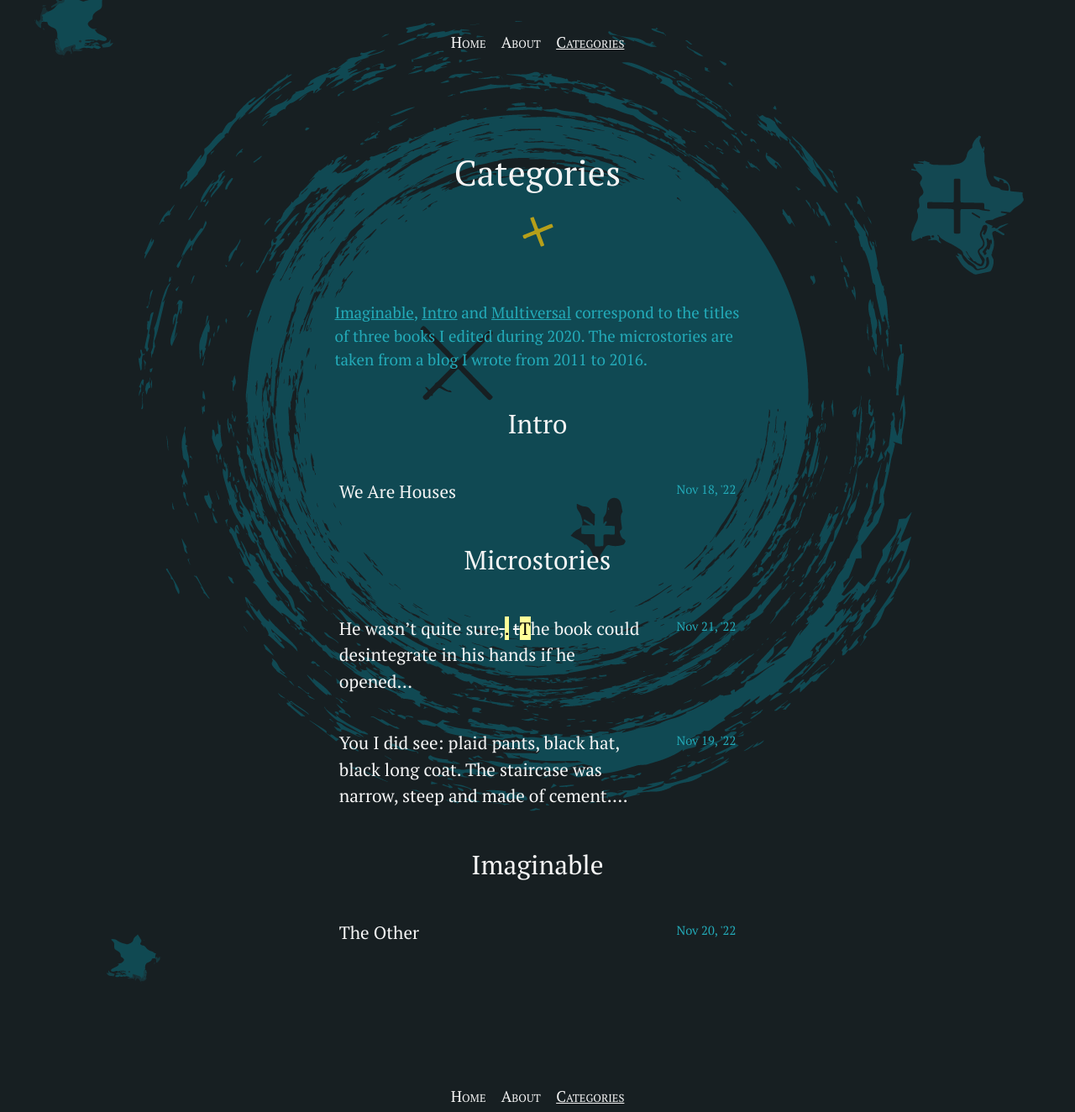
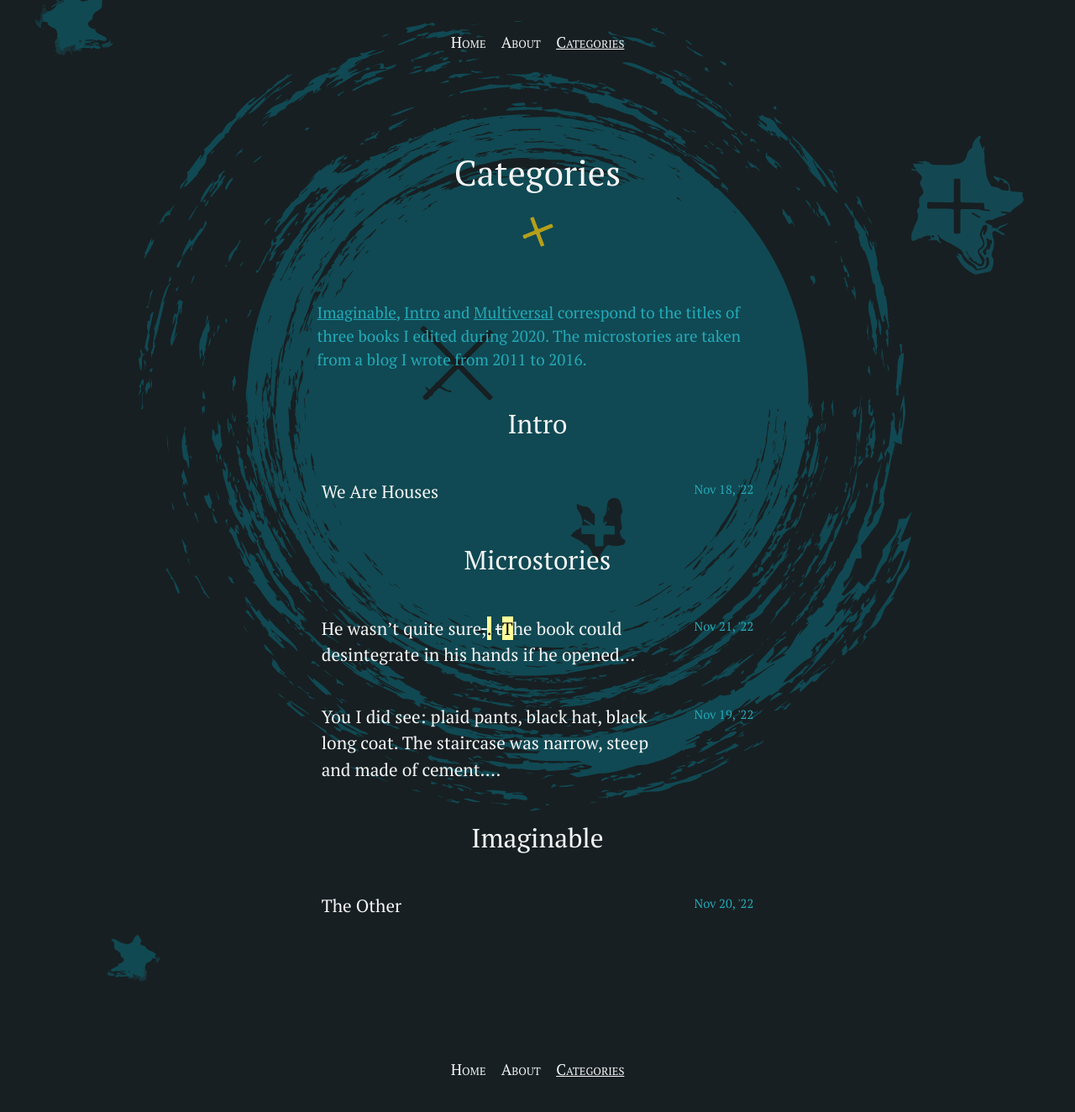
Before and after one commit to silvialohrmann/editorial, a Jekyll site: the page built from categories.html, in a window 1280 px wide. Shown: the whole page at 84% size. Built offline with Jekyll 4.4.1, drawn with Linux system fonts in a browser that asks for light colours; after the commit the page ends 1292 px from its top, so only the background shows below that.

Commit message:
Update _article.scss

```diff
--- a/_sass/_article.scss
+++ b/_sass/_article.scss
@@ -36,7 +36,7 @@
   margin-bottom: 1em;
     @media (max-width: $on-bigphone) {
     text-align: left;
-    font-size:120%;
+    font-size:140%;
   }
 }
 
@@ -92,7 +92,7 @@
 }
 
 .category-ul {
-  max-width: 23em;
+  max-width: 25em;
   margin: auto;
 }
 
```
